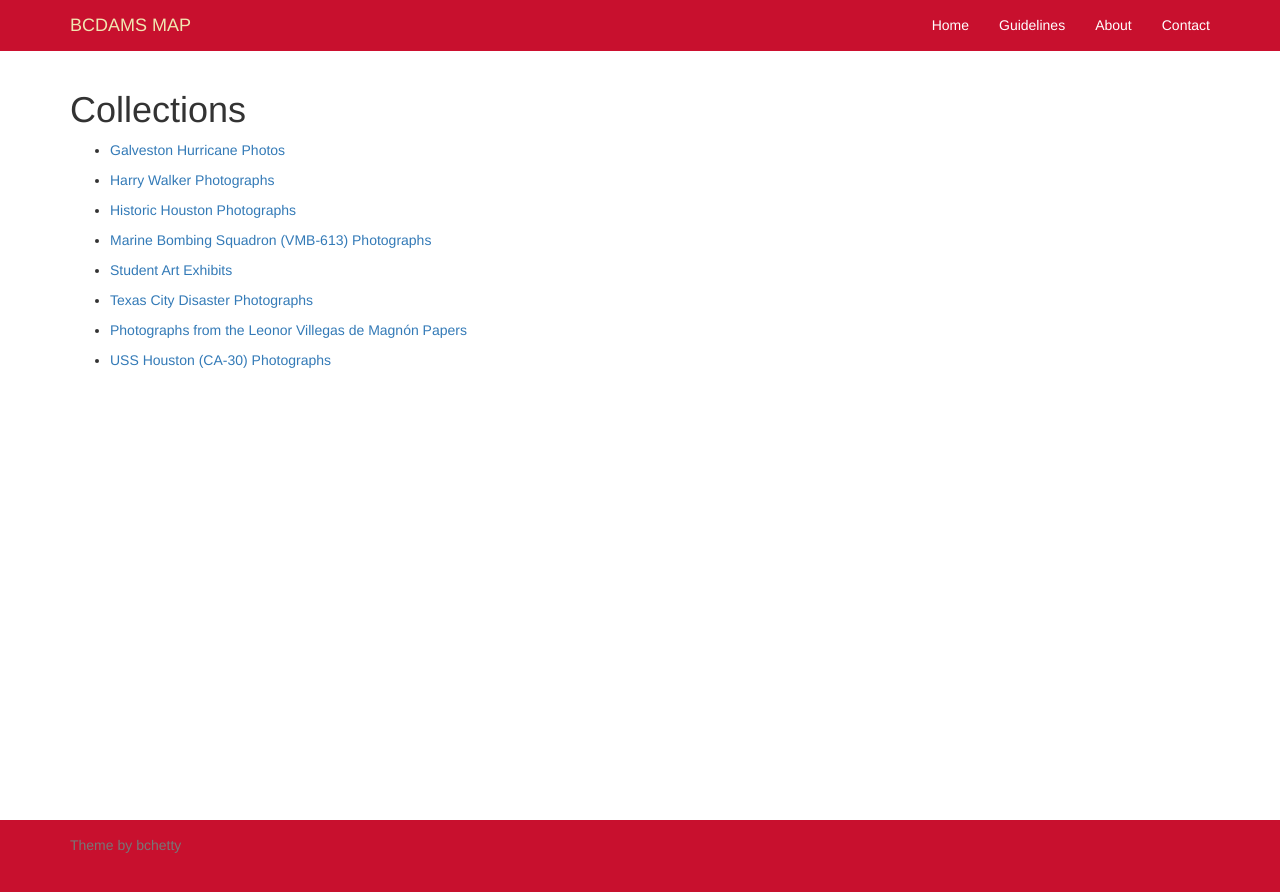
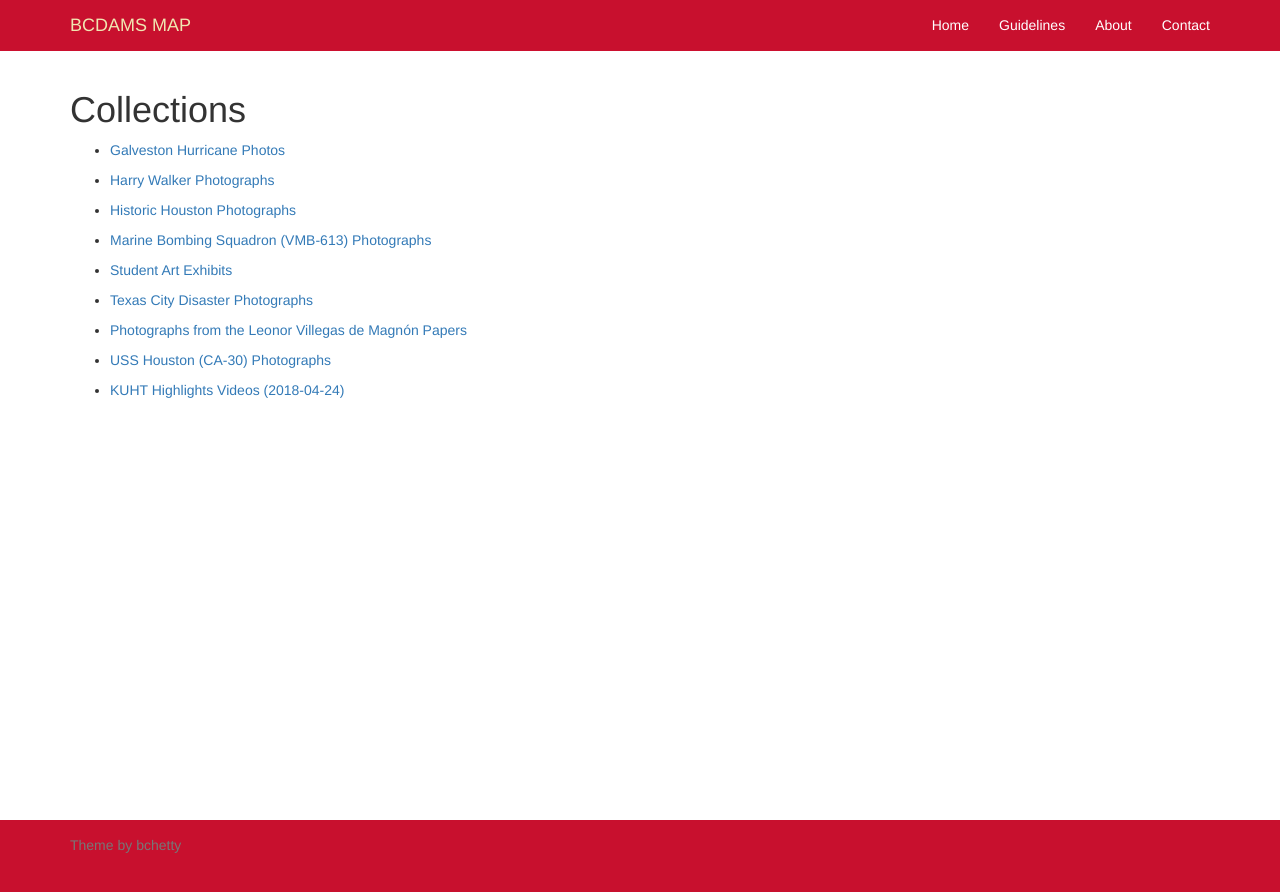
Before and after one commit to uhlibraries-digital/bcdams-map, a Jekyll site: the page built from migration/index.md, in a window 1280 px wide. Shown: the top 892 px of the page. Built offline with Jekyll 4.4.1, drawn with Linux system fonts in a browser that asks for light colours; nearby versions of some CDN libraries; comment, search, counter and statistics services are not loaded.

Commit message:
add kuht videos to migration collections

```diff
--- a/_data/collections.yml
+++ b/_data/collections.yml
@@ -21,3 +21,6 @@
 
 - name: USS Houston (CA-30) Photographs
   alias: hca30
+
+- name: KUHT Highlights Videos (2018-04-24)
+  alias: p15195coll38_20180424_1521
```
